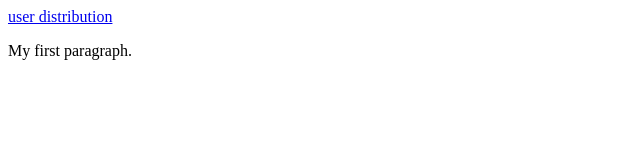
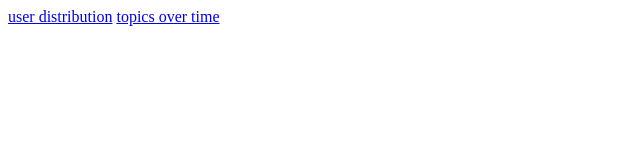
Before and after one commit to NanachiHub/CarloopShowcaseWebsite, a plain HTML site: page index.html in a window 1280 px wide. Shown: the whole page, without its empty margins (0-640 px from the left). Drawn offline with Linux system fonts and the light colour scheme.

Commit message:
Update index.html

```diff
--- a/index.html
+++ b/index.html
@@ -6,7 +6,7 @@
 <body>
 
 <a href="user_distribution.html">user distribution</a>
-<p>My first paragraph.</p>
+<a href="topics_over_time">topics over time</a>
 
 </body>
 </html>
```
